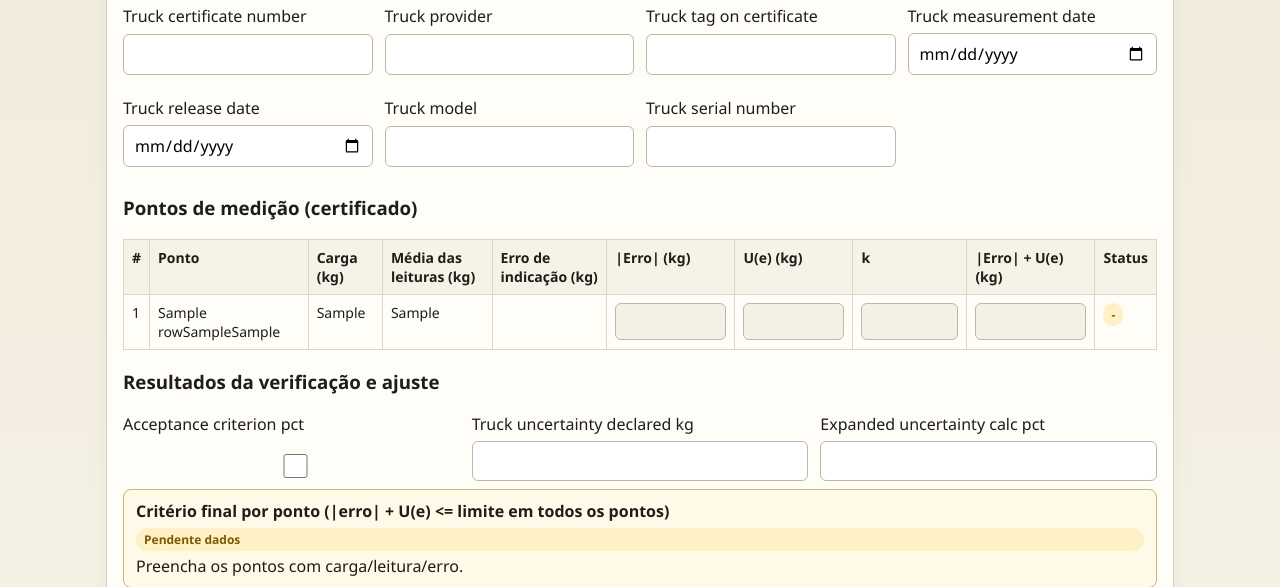
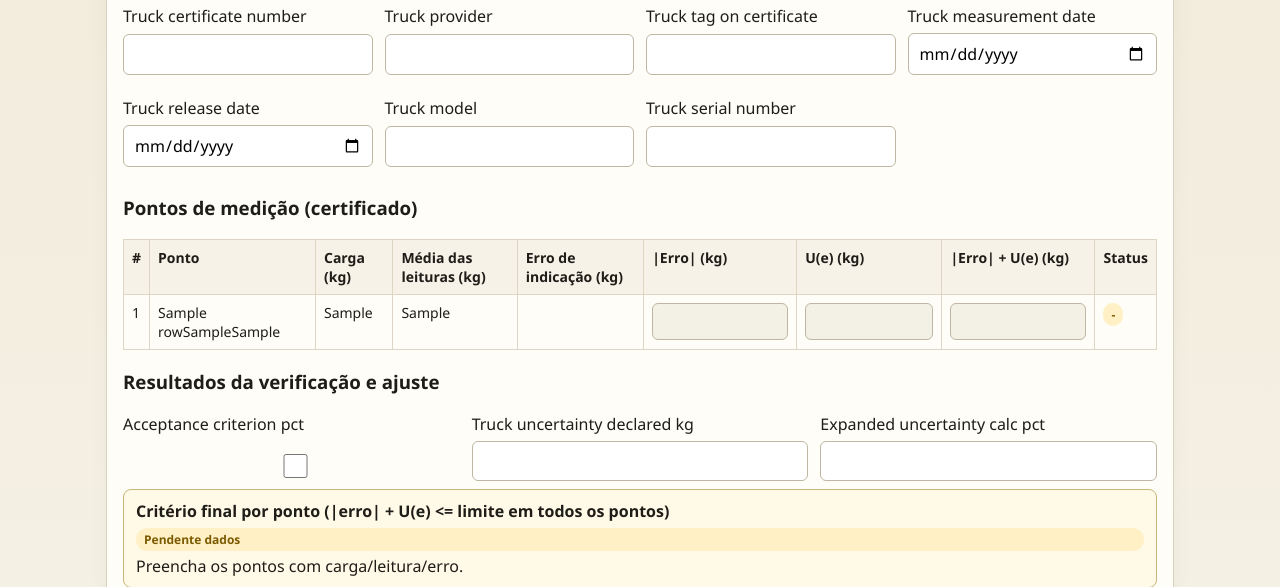
Before and after one commit to dougbritosilveira-design/for_verificacao, a Django app: template templates/inspecoes/form_edit_truck_scale.html in a window 1280 px wide. Shown: the part 641-1228 px from the top of the page. Run offline with Django 4.2, Linux system fonts and the light colour scheme; the template is opened without the code that fills it: most values are stand-ins (such as "Sample title", 1, 10 or a date in 2020); form fields are guessed from the names that the template uses.

Commit message:
Remover coluna k da tabela do FOR UMIDADE

```diff
--- a/templates/inspecoes/form_edit_truck_scale.html
+++ b/templates/inspecoes/form_edit_truck_scale.html
@@ -119,7 +119,6 @@
         <th>Erro de indicação (kg)</th>
         <th>|Erro| (kg)</th>
         <th>U(e) (kg)</th>
-        <th>k</th>
         <th>|Erro| + U(e) (kg)</th>
         <th>Status</th>
       </tr>
@@ -134,7 +133,6 @@
         <td>{{ row.error_field }}</td>
         <td><input id="truck_error_abs_{{ row.index }}" type="text" readonly disabled class="auto-locked"></td>
         <td><input id="truck_u_{{ row.index }}" type="text" readonly disabled class="auto-locked"></td>
-        <td><input id="truck_k_{{ row.index }}" type="text" readonly disabled class="auto-locked"></td>
         <td><input id="truck_sum_{{ row.index }}" type="text" readonly disabled class="auto-locked"></td>
         <td><span id="truck_status_{{ row.index }}" class="accept-pill pending">-</span></td>
       </tr>
@@ -290,7 +288,6 @@
       const reading = getNum('id_truck_reading_' + idx + '_kg');
       let error = getNum('id_truck_error_' + idx + '_kg');
       const pointUncertainty = getNum('id_truck_uncertainty_' + idx + '_kg');
-      const pointK = getNum('id_truck_k_' + idx);
       const uncertainty = pointUncertainty == null
         ? (globalUncertainty == null ? null : Math.abs(globalUncertainty))
         : Math.abs(pointUncertainty);
@@ -306,7 +303,6 @@
 
       setField('truck_error_abs_' + idx, errorAbs, 3, false);
       setField('truck_u_' + idx, uncertainty, 3, false);
-      setField('truck_k_' + idx, pointK, 3, false);
       setField('truck_sum_' + idx, combined, 3, false);
 
       if (ok == null) setPill('truck_status_' + idx, 'pending', '-');
```
